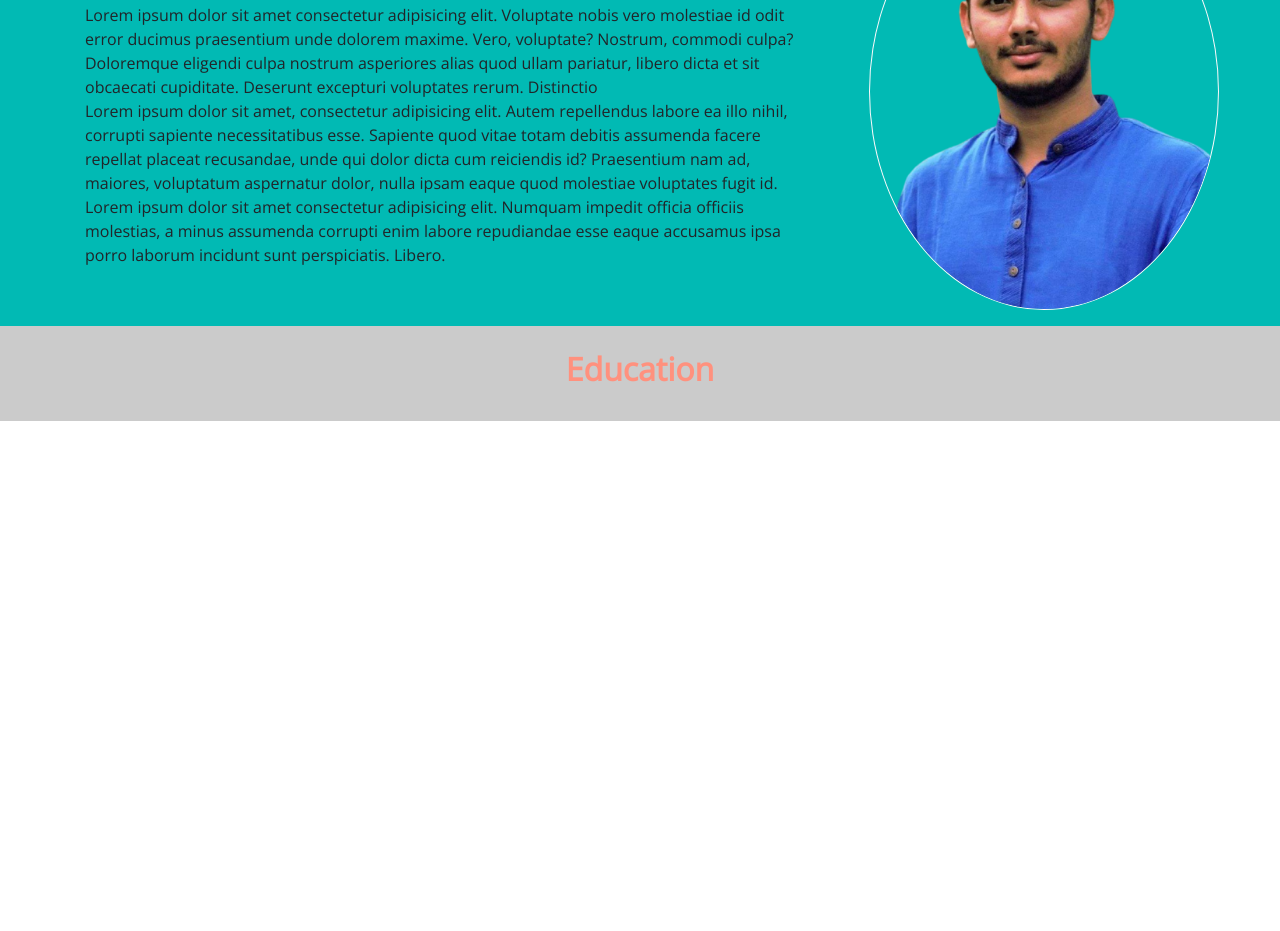
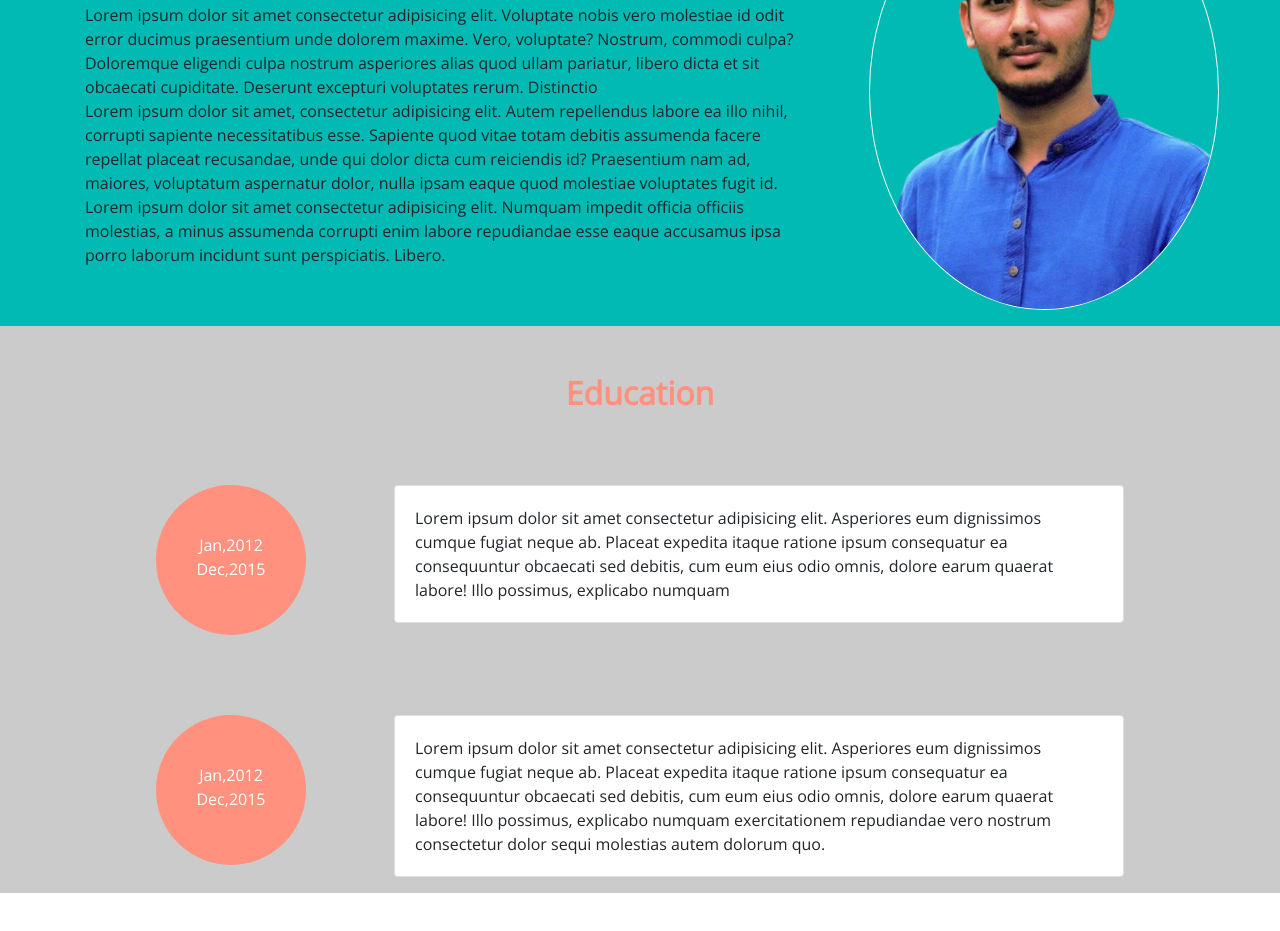
Before and after one commit to souravhasan992/souravhasan992.github.io, a plain HTML site: page index.html in a window 1280 px wide. Shown: the part 999-1930 px from the top of the page. Before the commit the page ends 1420 px from the top, so only its background shows below. Drawn offline with nearby package versions, Linux system fonts and the light colour scheme.

Commit message:
2nd
04.07.2021

```diff
--- a/css/style.css
+++ b/css/style.css
@@ -20,3 +20,9 @@ body{
 .redtype{
     color: #FF917E;
 }
+.circle{
+    background-color: #FF917E;
+    width: 150px;
+    height: 150px;
+    border-radius: 50%;
+}
--- a/index.html
+++ b/index.html
@@ -58,7 +58,7 @@
     </nav>
 
       <!-- about section -->
-      <div class="about-container">
+      <div class="about-container" id="about">
         <div class="container">
           <div class="row aling-item-center justify-content-center">
             <div class="col-md-8 pt-5">
@@ -77,11 +77,39 @@
       </div>
 
       <!-- this is education section  -->
-      <div class="education-container">
+      <div class="education-container" id="education">
         <div class="container">
           <div class="row text-center">
-            <div class="col py-4">
+            <div class="col py-5">
               <h2 class="redtype text-cemter font-weight-bolder">Education</h2>
+            </div>
+          </div>
+          <div class="row mb-5 justify-content-center aling-item-center">
+            <div class="col-md-2 mr-5 my-3">
+              <div class="circle text-center text-white">
+                <p class="py-5">Jan,2012 <br> Dec,2015</p>
+              </div>
+            </div>
+            <div class="col-md-8">
+              <div class="card my-3">
+                <div class="card-body">
+                  Lorem ipsum dolor sit amet consectetur adipisicing elit. Asperiores eum dignissimos cumque fugiat neque ab. Placeat expedita itaque ratione ipsum consequatur ea consequuntur obcaecati sed debitis, cum eum eius odio omnis, dolore earum quaerat labore! Illo possimus, explicabo numquam
+                </div>
+              </div>
+            </div>
+          </div>
+          <div class="row mb-5 justify-content-center aling-item-center">
+            <div class="col-md-2 mr-5 my-3">
+              <div class="circle text-center text-white">
+                <p class="py-5">Jan,2012 <br> Dec,2015</p>
+              </div>
+            </div>
+            <div class="col-md-8">
+              <div class="card my-3">
+                <div class="card-body">
+                  Lorem ipsum dolor sit amet consectetur adipisicing elit. Asperiores eum dignissimos cumque fugiat neque ab. Placeat expedita itaque ratione ipsum consequatur ea consequuntur obcaecati sed debitis, cum eum eius odio omnis, dolore earum quaerat labore! Illo possimus, explicabo numquam exercitationem repudiandae vero nostrum consectetur dolor sequi molestias autem dolorum quo.
+                </div>
+              </div>
             </div>
           </div>
         </div>
```
